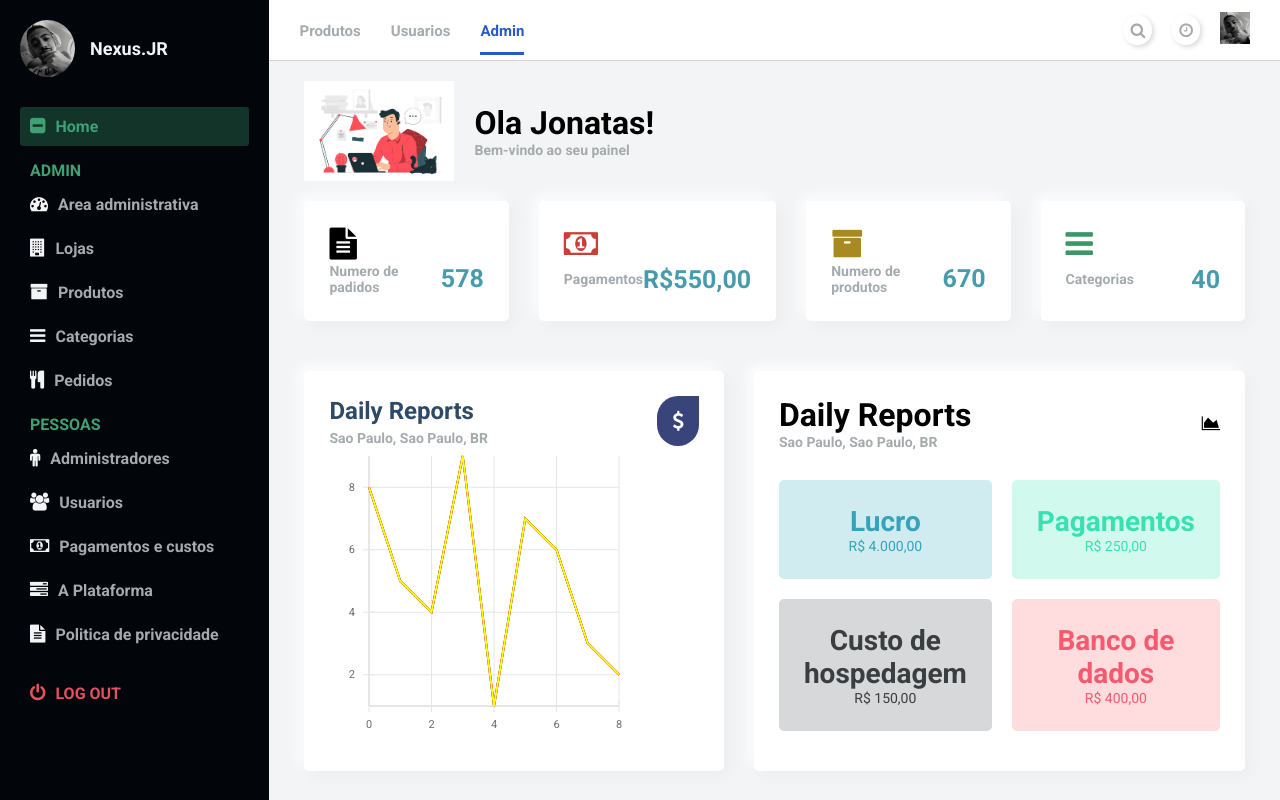
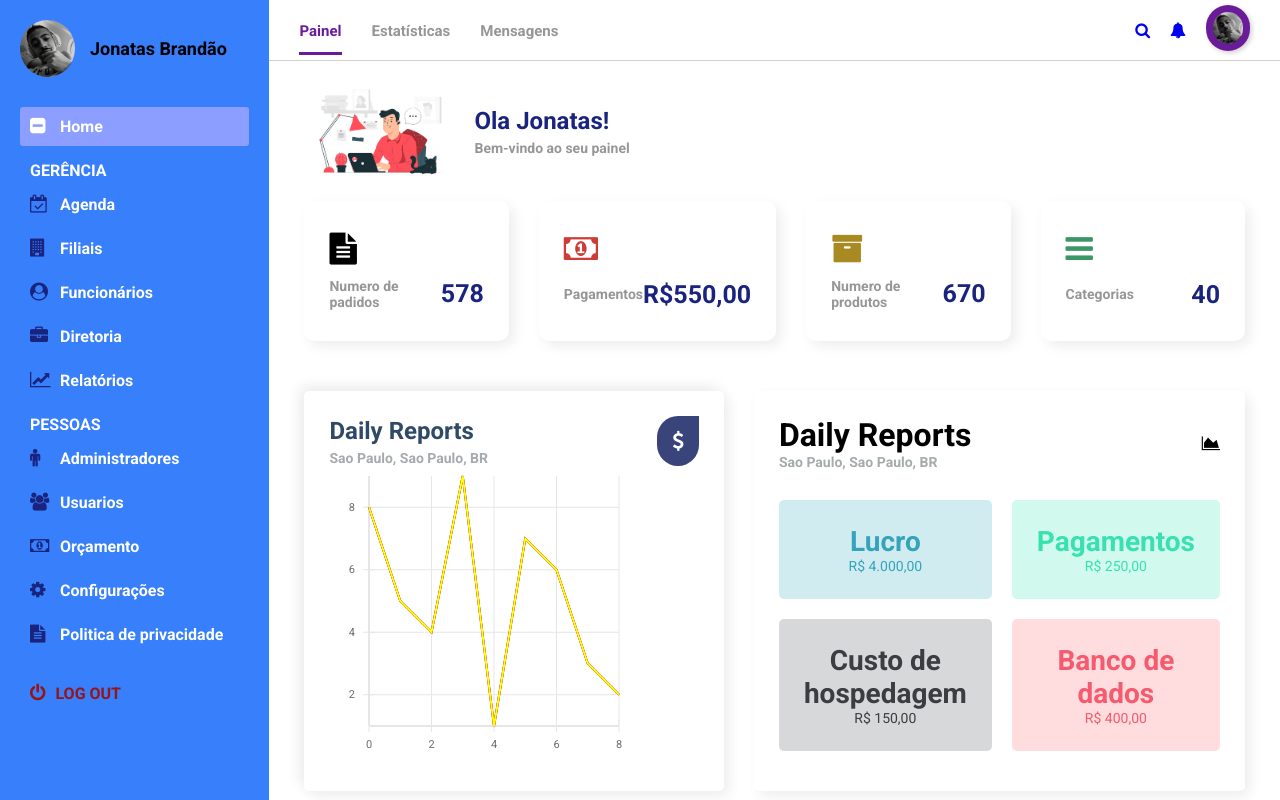
Before and after one commit to jonbrand/onboarding-app, a React (Create React App) app: page / in a window 1280 px wide. Built offline with nearby package versions, Linux system fonts and the light colour scheme.

Commit message:
feat: changing color layout

```diff
--- a/src/components/main/index.css
+++ b/src/components/main/index.css
@@ -1,5 +1,5 @@
 main {
-    background: #f3f4f6;
+    background: var(--white);
     grid-area: main;
     overflow-y: auto;
 }
@@ -19,16 +19,16 @@ main {
     margin-right: 20px;
 }
 
-.max-greeting > h1 {
+.main-greeting > h1 {
     font-size: 24px;
-    color: #2e4a66;
+    color: var(--dark-indigo);
     margin-bottom: 5px;
 }
 
 .main-greeting > p {
     font-size: 14px;
     font-weight: 700;
-    color: #a5aaad;
+    color: var(--grey);
 }
 
 .main-cards {
@@ -42,12 +42,12 @@ main {
     display: flex;
     flex-direction: column;
     justify-content: space-around;
-    height: 70px;
+    height: 90px;
     padding: 25px;
-    border-radius: 5px;
-    background-color: #FFF;
+    border-radius: 10px;
+    background-color: var(--white);
 
-    box-shadow: 5px 5px 13px #ededed, -5px -5px 13px #FFF;
+    box-shadow: 5px 5px 13px var(--dark-white), -5px -5px 13px var(--white);
 }
 
 .card-inner {
@@ -70,8 +70,8 @@ main {
 .charts-left {
     padding: 25px;
     border-radius: 5px;
-    background: #FFF;
-    box-shadow: 5px 5px 13px #ededed, -5px -5px 13px #FFF;
+    background: var(--white);
+    box-shadow: 5px 5px 13px var(--dark-white), -5px -5px 13px var(--dark-white);
 }
 
 .charts-left-title {
--- a/src/components/navbar/index.js
+++ b/src/components/navbar/index.js
@@ -10,9 +10,9 @@ const Navbar = ({ sidebarOpen, openSidebar}) => {
             </div>
 
             <div className="navbar-left">
-                <a href="#top">Produtos</a>
-                <a href="#top">Usuarios</a>
-                <a href="#top" className="active-link">Admin</a>
+                <a href="#top" className="active-link">Painel</a>
+                <a href="#top">Estatísticas</a>
+                <a href="#top" >Mensagens</a>
             </div>
 
             <div className="navbar-right">
@@ -21,7 +21,7 @@ const Navbar = ({ sidebarOpen, openSidebar}) => {
                 </a>
 
                 <a href="#top">
-                    <i className="fa fa-clock-o"></i>
+                    <i className="fa fa-bell"></i>
                 </a>
 
                 <a href="#top">
--- a/src/components/navbar/style.css
+++ b/src/components/navbar/style.css
@@ -1,12 +1,12 @@
 .navbar {
-    background: #FFF;
+    background: var(--white);
     grid-area: nav;
     height: 60px;
     display: flex;
     align-items: center;
     justify-content: space-between;
     padding: 0 30px 0 30px;
-    border-bottom: 1px solid lightgray;
+    border-bottom: 1px solid var(--light-grey);
 }
 
 .nav-icon {
@@ -15,20 +15,20 @@
 
 .nav-icon > i {
     font-size: 26px;
-    color: #a5aaad;
+    color: var(--dark-indigo);
 }
 
 .navbar-left > a {
     margin-right: 30px;
     text-decoration: none;
-    color: #a5aaad;
+    color: var(--grey);
     font-size: 15px;
     font-weight: 700;
 }
 
 .navbar-left .active-link {
-    color: #265acc;
-    border-bottom: 3px solid #265acc;
+    color: var(--dark-purple);
+    border-bottom: 3px solid var(--dark-purple);
     padding-bottom: 12px;
 }
 
@@ -43,12 +43,12 @@
     text-decoration: none;
 }
 
-.navbar-right > a > i {
-    color: #a5aaad;
+.navbar-right > a > img {
+    color: var(--light-grey);
     font-size: 16px;
     border-radius: 50px;
-    background: #FFF;
-    box-shadow: 2px 2px 5px #d9d9d9, -2px -2px 5px #FFF;
+    background: var(--dark-purple);
+    box-shadow: 2px 2px 5px var(--light-grey), -2px -2px 5px var(--white);
     padding: 7px;
 }
 
--- a/src/components/sidebar/index.js
+++ b/src/components/sidebar/index.js
@@ -10,7 +10,7 @@ const Sidebar = ({ sidebarOpen, closeSidebar }) => {
             <div className="sidebar-title">
                 <div className="sidebar-img">
                     <img src={logo} alt="logo" />
-                    <h1>Nexus.JR</h1>
+                    <h1>Jonatas Brandão</h1>
                 </div>
 
                 <i
@@ -25,26 +25,26 @@ const Sidebar = ({ sidebarOpen, closeSidebar }) => {
                     <i class="fa fa-minus-square"></i>
                     <a href="#top">Home</a>
                 </div>
-                <h2>ADMIN</h2>
+                <h2>GERÊNCIA</h2>
                 <div className="sidebar-link">
-                    <i class="fa fa-tachometer"></i>
-                    <a href="#top">Area administrativa</a>
+                    <i class="fa fa-calendar-check-o"></i>
+                    <a href="#top">Agenda</a>
                 </div>
                 <div className="sidebar-link">
                     <i className="fa fa-building"></i>
-                    <a href="#top">Lojas</a>
+                    <a href="#top">Filiais</a>
                 </div>
                 <div className="sidebar-link">
-                    <i className="fa fa-archive"></i>
-                    <a href="#top">Produtos</a>
+                    <i className="fa fa-user-circle"></i>
+                    <a href="#top">Funcionários</a>
                 </div>
                 <div className="sidebar-link">
-                    <i className="fa fa-bars"></i>
-                    <a href="#top">Categorias</a>
+                    <i className="fa fa-briefcase"></i>
+                    <a href="#top">Diretoria</a>
                 </div>
                 <div className="sidebar-link">
-                    <i className="fa fa-cutlery"></i>
-                    <a href="#top">Pedidos</a>
+                    <i className="fa fa-line-chart"></i>
+                    <a href="#top">Relatórios</a>
                 </div>
                 <h2>PESSOAS</h2>
                 <div className="sidebar-link">
@@ -57,11 +57,11 @@ const Sidebar = ({ sidebarOpen, closeSidebar }) => {
                 </div>
                 <div className="sidebar-link">
                     <i className="fa fa-money"></i>
-                    <a href="#top">Pagamentos e custos</a>
+                    <a href="#top">Orçamento</a>
                 </div>
                 <div className="sidebar-link">
-                    <i className="fa fa-tasks"></i>
-                    <a href="#top">A Plataforma</a>
+                    <i className="fa fa-cog"></i>
+                    <a href="#top">Configurações</a>
                 </div>
                 <div className="sidebar-link">
                     <i className="fa fa-file-alt"></i>
--- a/src/components/sidebar/style.css
+++ b/src/components/sidebar/style.css
@@ -1,5 +1,5 @@
 #sidebar {
-    background: #020509;
+    background: var(--dark-blue);
     grid-area: sidebar;
     overflow-y: auto;
     padding: 20px;
@@ -11,7 +11,7 @@
     display: flex;
     justify-content: space-between;
     align-items: center;
-    color: #f3f4f6;
+    color: var(--black);
     margin-bottom: 30px;
 }
 
@@ -37,7 +37,7 @@
 }
 
 .sidebar-menu > h2 {
-    color: #3ea175;
+    color: var(--white);
     font-size: 16px;
     margin-top: 15px;
     margin-bottom: 5px;
@@ -46,47 +46,49 @@
 }
 
 .sidebar-link {
-    color: #f3f4f6;
+    display: flex;
+    color: var(--dark-indigo);
     padding: 10px;
     border-radius: 3px;
     margin-bottom: 5px;
 }
 
 .active-menu-link {
-    background: rgba(62, 161, 117, 0.3);
-    color: #3ea175;
+    background: var(--indigo);
+    color: var(--white);
 }
 
 .active-menu-link a {
-    color: #3ea175 !important;
+    color: var(--white) !important;
 }
 
 .sidebar-link > a {
     text-decoration: none;
-    color: #a5aaad;
+    color: var(--white);
     font-weight: 700;
 }
 
 .sidebar-link a:focus {
     padding: 7px;
-    background: rgba(62, 161, 117, 0.3);
+    background: var(--indigo);
     border-radius: 3px;
 }
 
 .sidebar-link > i {
     margin-right: 10px;
     font-size: 18px;
+    width: 20px;
 }
 
 .sidebar-logout {
     margin-top: 20px;
     padding: 10px;
-    color: #e65061;
+    color: var(--dark-red);
 }
 
 .sidebar-logout > a {
     text-decoration: none;
-    color: #e65061;
+    color: var(--dark-red);
     font-weight: 700;
     text-transform: uppercase;
 }
--- a/src/index.css
+++ b/src/index.css
@@ -1,4 +1,18 @@
 @import url('https://fonts.googleapis.com/css2?family=Roboto:wght@400;500;700&display=swap');
+
+:root {
+  --white: #FFF;
+  --dark-white: #ededed;
+  --black: #000000;
+  --grey: #969696;
+  --dark-grey: #121212;
+  --light-grey: #d1d0d0;
+  --dark-blue: #377FFB;
+  --indigo: #8C9EFF;
+  --dark-indigo: #1a237e;
+  --dark-red: #961414;
+  --dark-purple: #6a1b9a;
+}
 
 /* Scrollbar */
 
@@ -34,7 +48,7 @@ body {
 }
 
 .text-primary-p {
-  color: #a5aaad;
+  color: var(--grey);
   font-size: 14px;
   font-weight: 700;
 }
@@ -44,7 +58,7 @@ body {
 }
 
 .text-title {
-  color: #469cac;
+  color: var(--dark-indigo);
 }
 
 .text-red {
```
